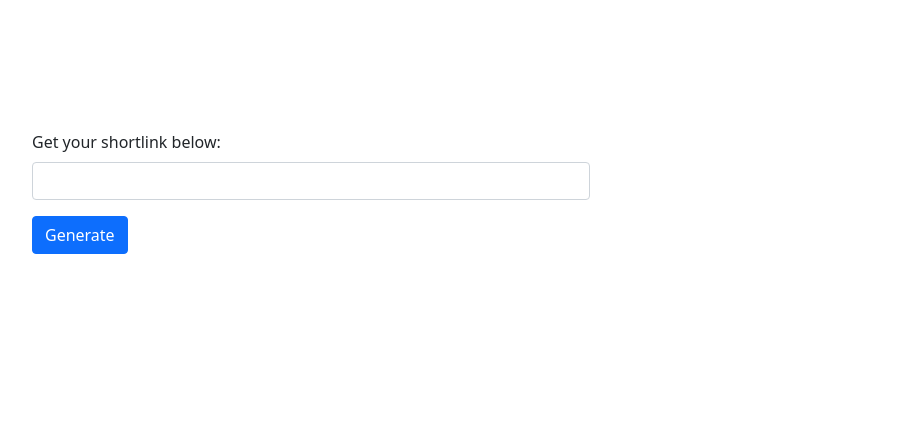
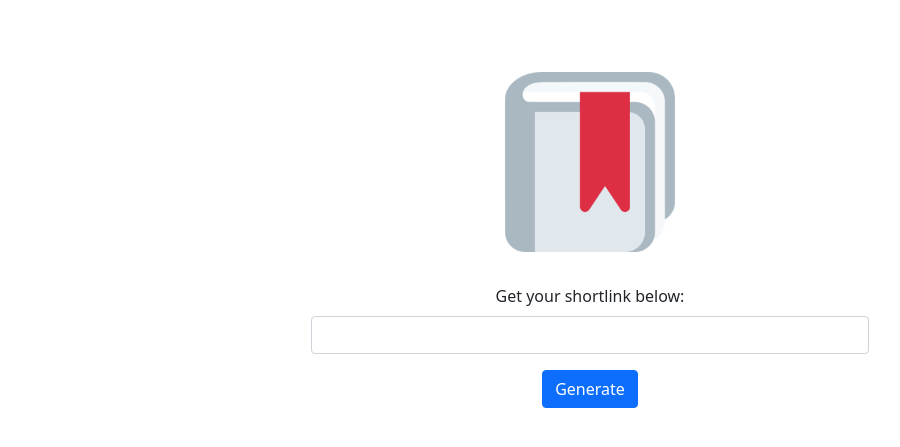
Before and after one commit to abhishekarya1/cachemeifyoucan, a Flask app: page / in a window 1280 px wide. Shown: the top 447 px of the page, without its empty margins (50-950 px from the left). Run offline with Flask 2, Linux system fonts and the light colour scheme.

Commit message:
new frontend

```diff
--- a/app.py
+++ b/app.py
@@ -1,11 +1,13 @@
 import base64
 from datetime import datetime
 import re
+import io
 import urllib.request
 
 from flask import Flask, render_template, request, redirect
 from hashids import Hashids
 from redis import Redis
+import pyqrcode
 
 #custom
 import constants
@@ -56,8 +58,14 @@ def gen_shortlink():
 			#append shortid to baseUrl
 			shortlink = constants.BASE_URL + "/" + shortid
 
+			#generate qr code
+			qr_svg = pyqrcode.create(shortlink)
+			buffer = io.BytesIO()
+			qr_svg.svg(buffer, scale=5)
+			qr = buffer.getvalue()
+			sqr = str(qr, 'utf-8')
 			#display shortlink to webpage
-			return render_template("index.html", shortlink=shortlink, gen=gen)
+			return render_template("index.html", shortlink=shortlink, gen=gen, qr=sqr)
 
 	else:
 		return "Reuest method not allowed!"
@@ -80,7 +88,7 @@ def expand_link(shortid):
 		#else: render cached version after decoding
 		else:
 			cached_html = str(base64.b64decode(base64code), 'utf-8')
-			return render_template("cached_html.html", cached_html=cached_html)
+			return render_template("cached_html.html", cached_html=cached_html, og_link=link)
 
 #main
 if __name__ == '__main__':
--- a/templates/index.html
+++ b/templates/index.html
@@ -3,18 +3,31 @@
 	<head>
 		<meta charset="utf-8">
 		<meta name="viewport" content="width=device-width, initial-scale=1">
+		<link rel="shortcut icon" href="{{ url_for('static', filename='favicon.ico') }}">
 		<link href="https://cdn.jsdelivr.net/npm/bootstrap@5.0.2/dist/css/bootstrap.min.css" rel="stylesheet" integrity="sha384-EVSTQN3/azprG1Anm3QDgpJLIm9Nao0Yz1ztcQTwFspd3yD65VohhpuuCOmLASjC" crossorigin="anonymous">
 		<style>
 		.container {
 			position: absolute;
-			top: 25%;
+			top: 30%;
 			left: 50%;
 			transform: translate(-50%, -50%);
+		}
 
-		}
 		.form-control{
 			margin-bottom: 1rem;
 			width: 50%;
+		}
+		.shortlink{
+			position: relative;
+			margin-top: 400px;
+		}
+
+		.qr-code{
+			position: relative;
+		}
+
+		img{
+			margin-bottom: 2rem;
 		}
 	</style>
 
@@ -26,16 +39,24 @@
 	<input type="submit" value="Generate">
 </form>
 -->
+<center>
 	<div class="container">
+		<img src="/static/apple-touch-icon.png">
 		<form action="{{ url_for('gen_shortlink') }}" method="POST">
 			<label class="form-label">Get your shortlink below:</label>
-		<input type="url" name = "link" class="form-control" id="link_field">
+			<input type="url" name="link" class="form-control" id="link_field">
 
 			<button type="submit" class="btn btn-primary">Generate</button>
 		</form>
-
+	</div>
+	<div class="shortlink">
 		{% include 'shortlink.html' %}
 	</div>
+	<div class="qr-code">
+		{{ qr | safe }}
+	</div>
+
+</center>
 
 <script src="https://cdn.jsdelivr.net/npm/bootstrap@5.0.2/dist/js/bootstrap.bundle.min.js" integrity="sha384-MrcW6ZMFYlzcLA8Nl+NtUVF0sA7MsXsP1UyJoMp4YLEuNSfAP+JcXn/tWtIaxVXM" crossorigin="anonymous"></script>
 </body>
--- a/utils.py
+++ b/utils.py
@@ -37,5 +37,7 @@ def link_cleaner(link):
 def validate_link(link):
 	if link.strip() == "":
 		return False
+	elif link[0:4] != 'http':
+		return False
 	else:
 		return validators.url(link)
```
Also changed, not shown: templates/cached_html.html (+8 -2 lines). Lines whose indentation alone changed are shown as unchanged.
